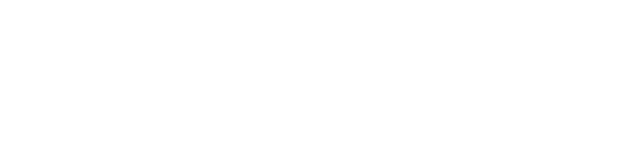
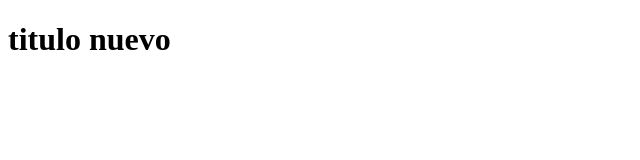
Before and after one commit to PatricioMorales1972/hello-world-git, a plain HTML site: page index.html in a window 1280 px wide. Shown: the whole page, without its empty margins (0-640 px from the left). Drawn offline with Linux system fonts and the light colour scheme.

Commit message:
se modifico titulo

```diff
--- a/index.html
+++ b/index.html
@@ -6,6 +6,6 @@
     <title>Document</title>
 </head>
 <body>
-    <h1></h1>
+    <h1>titulo nuevo</h1>
 </body>
 </html>
```
